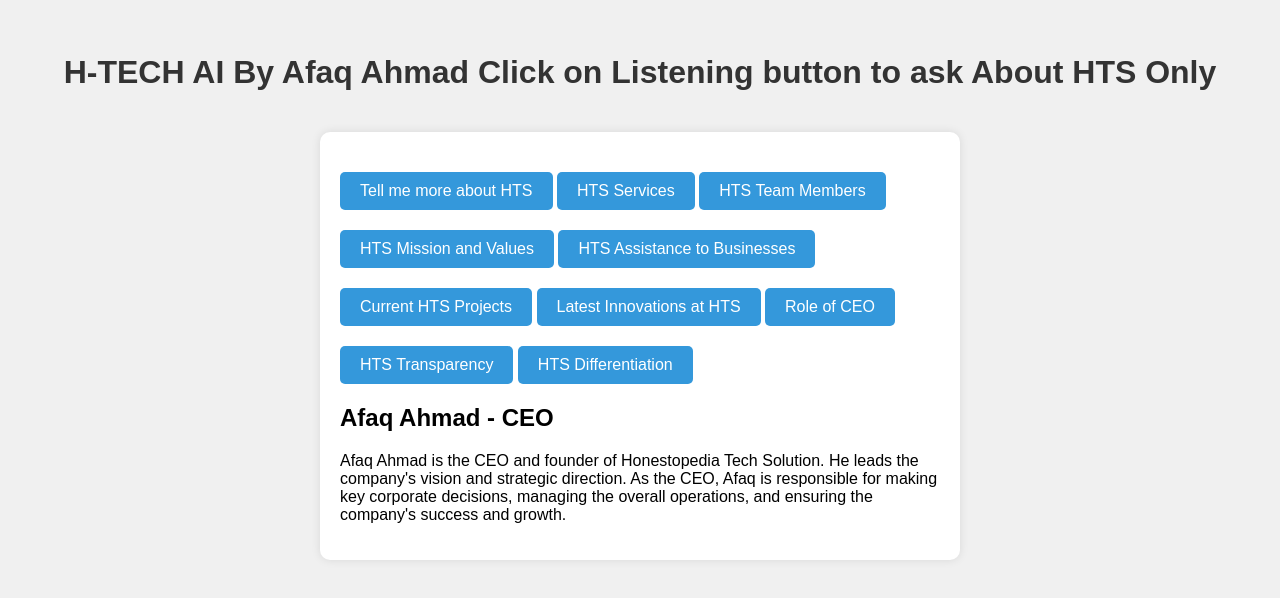
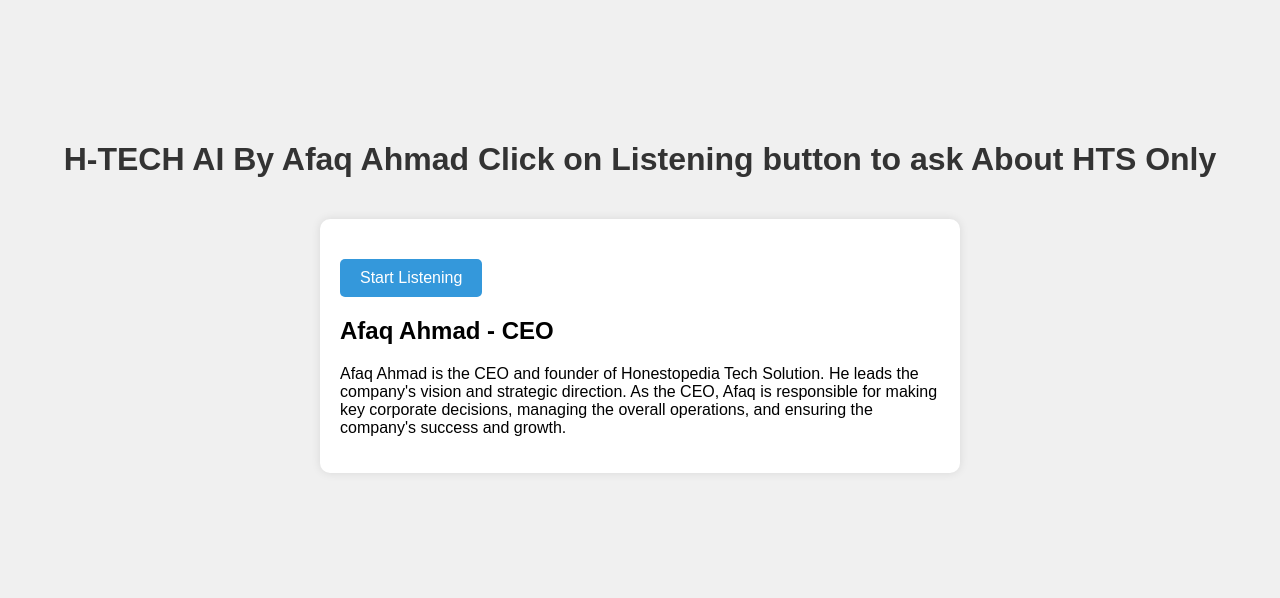
Before and after one commit to Honestopedia-TECHAFAQ/AI-BY-AFAQ-AHMAD-, a plain HTML site: page index.html in a window 1280 px wide. Shown: the part 104-702 px from the top of the page. Drawn offline with Linux system fonts and the light colour scheme.

Commit message:
Add files via upload

```diff
--- a/index.html
+++ b/index.html
@@ -9,24 +9,15 @@
 <body>
     <h1>H-TECH AI By Afaq Ahmad Click on Listening button to ask About HTS Only</h1>
     <div id="container">
-    <button onclick="askQuestion('Tell me more about Honestopedia Tech Solution.')">Tell me more about HTS</button>
-    <button onclick="askQuestion('What services does HTS provide?')">HTS Services</button>
-    <button onclick="askQuestion('Who are the key members of the HTS team?')">HTS Team Members</button>
-    <button onclick="askQuestion('Can you elaborate on the company\'s mission and values?')">HTS Mission and Values</button>
-    <button onclick="askQuestion('How can HTS help businesses in the tech industry?')">HTS Assistance to Businesses</button>
-    <button onclick="askQuestion('What projects is HTS currently working on?')">Current HTS Projects</button>
-    <button onclick="askQuestion('Tell me about the latest innovations at HTS.')">Latest Innovations at HTS</button>
-    <button onclick="askQuestion('Describe the role of the CEO, Afaq Ahmad, in the company.')">Role of CEO</button>
-    <button onclick="askQuestion('How does HTS maintain transparency in its operations?')">HTS Transparency</button>
-    <button onclick="askQuestion('What sets HTS apart from other tech companies?')">HTS Differentiation</button>
-
+        <button id="startButton">Start Listening</button>
         <div id="output"></div>
-
         <div id="ceoInfo">
             <h2>Afaq Ahmad - CEO</h2>
             <p>
-        Afaq Ahmad is the CEO and founder of Honestopedia Tech Solution. He leads the company's vision and strategic direction.
-        As the CEO, Afaq is responsible for making key corporate decisions, managing the overall operations, and ensuring the company's success and growth.
+                Afaq Ahmad is the CEO and founder of Honestopedia Tech Solution. He leads the company's vision and
+                strategic direction.
+                As the CEO, Afaq is responsible for making key corporate decisions, managing the overall operations, and
+                ensuring the company's success and growth.
             </p>
         </div>
     </div>
```
Also changed, not shown: style.css (indentation only). Lines whose indentation alone changed are shown as unchanged.
